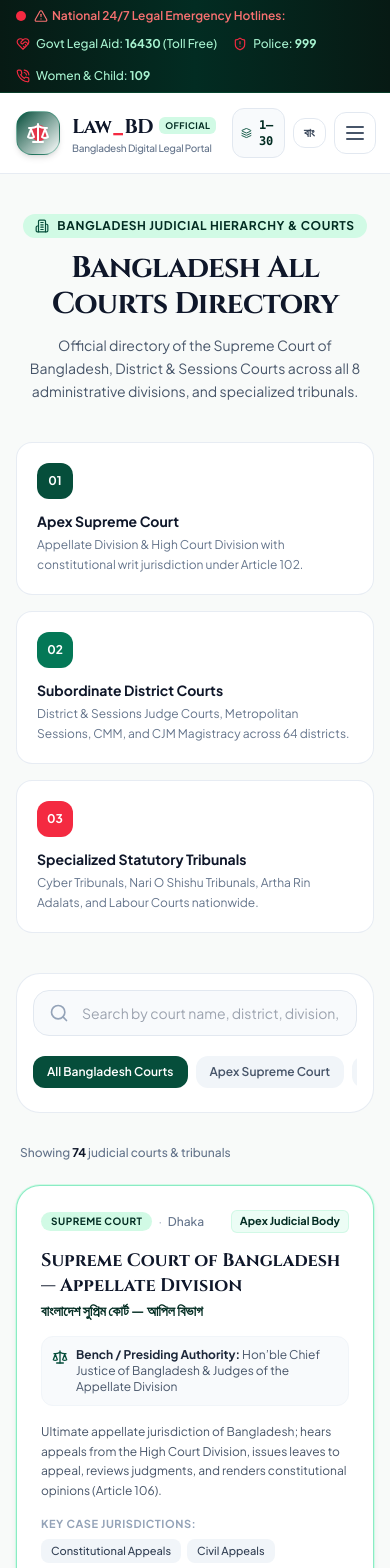
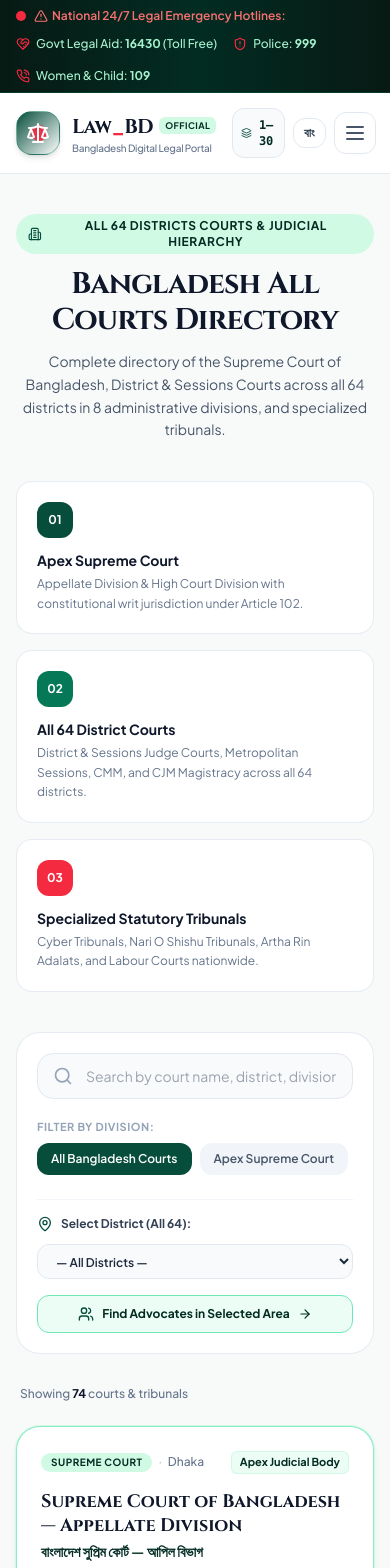
Before and after one commit to ahona25/Law_BD, a React (Vite) app in the folder frontend/: page /courts in a window 390 px wide. Shown: the top 1568 px of the page. Built offline with nearby package versions, Linux system fonts and the light colour scheme.

Commit message:
Update code

```diff
--- a/frontend/src/pages/CourtsPage.jsx
+++ b/frontend/src/pages/CourtsPage.jsx
@@ -14,25 +14,54 @@ import {
   Copy,
   Check,
   Compass,
-  ArrowRight
+  ArrowRight,
+  Filter,
+  Users
 } from 'lucide-react';
 import { useLanguage } from '../context/LanguageContext';
-import { ALL_BANGLADESH_COURTS, BANGLADESH_DIVISIONS } from '../data/courtsData';
+import { ALL_BANGLADESH_COURTS, BANGLADESH_DIVISIONS, ALL_64_DISTRICTS } from '../data/courtsData';
 
 export default function CourtsPage() {
   const { lang } = useLanguage();
   const [selectedDivision, setSelectedDivision] = useState('all');
+  const [selectedDistrict, setSelectedDistrict] = useState('all');
   const [searchQuery, setSearchQuery] = useState('');
   const [copiedId, setCopiedId] = useState(null);
 
-  // Filter courts based on selected division tab and search query
+  // Available districts based on division selection
+  const availableDistricts = useMemo(() => {
+    if (selectedDivision === 'all' || selectedDivision === 'specialized' || selectedDivision === 'apex') {
+      return ALL_64_DISTRICTS;
+    }
+    return ALL_64_DISTRICTS.filter((d) => d.divisionId === selectedDivision);
+  }, [selectedDivision]);
+
+  // Handle Division Click
+  const handleDivisionSelect = (divId) => {
+    setSelectedDivision(divId);
+    // If current district doesn't belong to this division, reset district
+    if (divId !== 'all' && divId !== 'specialized' && divId !== 'apex') {
+      const distBelongs = ALL_64_DISTRICTS.some(
+        (d) => d.divisionId === divId && d.name.toLowerCase() === selectedDistrict.toLowerCase()
+      );
+      if (!distBelongs) {
+        setSelectedDistrict('all');
+      }
+    }
+  };
+
+  // Filter courts based on division, district, and search query
   const filteredCourts = useMemo(() => {
     return ALL_BANGLADESH_COURTS.filter((court) => {
       const matchesDivision =
         selectedDivision === 'all' || court.divisionId === selectedDivision;
 
+      const matchesDistrict =
+        selectedDistrict === 'all' ||
+        court.district.toLowerCase() === selectedDistrict.toLowerCase();
+
       const q = searchQuery.toLowerCase().trim();
-      if (!q) return matchesDivision;
+      if (!q) return matchesDivision && matchesDistrict;
 
       const matchesSearch =
         court.name.toLowerCase().includes(q) ||
@@ -42,9 +71,9 @@ export default function CourtsPage() {
         court.address.toLowerCase().includes(q) ||
         court.caseTypes.some((ct) => ct.toLowerCase().includes(q));
 
-      return matchesDivision && matchesSearch;
+      return matchesDivision && matchesDistrict && matchesSearch;
     });
-  }, [selectedDivision, searchQuery]);
+  }, [selectedDivision, selectedDistrict, searchQuery]);
 
   const handleCopyAddress = (court) => {
     const textToCopy = `${court.name} - ${court.address} (Phone: ${court.phone})`;
@@ -52,6 +81,16 @@ export default function CourtsPage() {
     setCopiedId(court.id);
     setTimeout(() => setCopiedId(null), 2000);
   };
+
+  // Target area name for advocates link
+  const currentAreaTarget = useMemo(() => {
+    if (selectedDistrict !== 'all') return selectedDistrict;
+    if (selectedDivision !== 'all') {
+      const divObj = BANGLADESH_DIVISIONS.find((d) => d.id === selectedDivision);
+      return divObj ? divObj.name : '';
+    }
+    return '';
+  }, [selectedDistrict, selectedDivision]);
 
   return (
     <div className="min-h-screen bg-[#F8FAF9] py-10 sm:py-14">
@@ -63,15 +102,15 @@ export default function CourtsPage() {
         <div className="text-center max-w-3xl mx-auto mb-10">
           <div className="inline-flex items-center gap-2 px-3 py-1 rounded-full bg-emerald-100 text-bdGreen-900 text-xs font-bold uppercase tracking-wider mb-3">
             <Building2 className="w-3.5 h-3.5 text-bdGreen-800" />
-            <span>{lang === 'bn' ? 'বাংলাদেশ বিচার বিভাগ ও আদালত ডিরেক্টরি' : 'Bangladesh Judicial Hierarchy & Courts'}</span>
+            <span>{lang === 'bn' ? 'বাংলাদেশ বিচার বিভাগ ও ৬৪ জেলা আদালত ডিরেক্টরি' : 'All 64 Districts Courts & Judicial Hierarchy'}</span>
           </div>
           <h1 className="font-serif text-3xl sm:text-5xl font-bold text-slate-900 tracking-tight">
             {lang === 'bn' ? 'বাংলাদেশের সকল আদালত ও অধিক্ষেত্র' : 'Bangladesh All Courts Directory'}
           </h1>
           <p className="mt-3 text-sm sm:text-base text-slate-600 leading-relaxed">
             {lang === 'bn'
-              ? 'সুপ্রিম কোর্ট (আপিল ও হাইকোর্ট বিভাগ), ৮টি প্রশাসনিক বিভাগের সকল জেলা ও দায়রা জজ আদালত এবং বিশেষায়িত ট্রাইব্যুনালের বিস্তারিত তথ্য।'
-              : 'Official directory of the Supreme Court of Bangladesh, District & Sessions Courts across all 8 administrative divisions, and specialized tribunals.'}
+              ? 'সুপ্রিম কোর্ট (আপিল ও হাইকোর্ট বিভাগ), ৮টি প্রশাসনিক বিভাগের সকল ৬৪টি জেলা ও দায়রা জজ আদালত এবং বিশেষায়িত ট্রাইব্যুনালের বিস্তারিত তথ্য।'
+              : 'Complete directory of the Supreme Court of Bangladesh, District & Sessions Courts across all 64 districts in 8 administrative divisions, and specialized tribunals.'}
           </p>
         </div>
 
@@ -98,12 +137,12 @@ export default function CourtsPage() {
               02
             </div>
             <h2 className="font-bold text-slate-900 text-sm">
-              {lang === 'bn' ? 'অধীনস্থ জেলা ও দায়রা আদালত' : 'Subordinate District Courts'}
+              {lang === 'bn' ? 'অধীনস্থ ৬৪ জেলা ও দায়রা আদালত' : 'All 64 District Courts'}
             </h2>
             <p className="text-xs text-slate-500 mt-1 leading-relaxed">
               {lang === 'bn'
-                ? '৮টি বিভাগের জেলা ও দায়রা জজ আদালত, মহানগর দায়রা আদালত, সিএমএম ও সিজেএম আদালত।'
-                : 'District & Sessions Judge Courts, Metropolitan Sessions, CMM, and CJM Magistracy across 64 districts.'}
+                ? '৮টি বিভাগের ৬৪টি জেলা ও দায়রা জজ আদালত, মহানগর দায়রা আদালত, সিএমএম ও সিজেএম আদালত।'
+                : 'District & Sessions Judge Courts, Metropolitan Sessions, CMM, and CJM Magistracy across all 64 districts.'}
             </p>
           </div>
 
@@ -123,12 +162,12 @@ export default function CourtsPage() {
         </div>
 
         {/* =========================================================================
-            SEARCH BAR & DIVISION FILTER TABS (Simple & Accessible)
+            SEARCH BAR, DIVISION PILLS & 64-DISTRICT SELECTOR
             ========================================================================= */}
-        <div className="bg-white rounded-3xl p-4 sm:p-6 border border-slate-200/80 shadow-2xs mb-8">
+        <div className="bg-white rounded-3xl p-5 sm:p-7 border border-slate-200/80 shadow-2xs mb-8 space-y-5">
 
           {/* Search Input */}
-          <div className="relative mb-5">
+          <div className="relative">
             <Search className="w-5 h-5 text-slate-400 absolute left-4 top-1/2 -translate-y-1/2" />
             <input
               type="text"
@@ -136,8 +175,8 @@ export default function CourtsPage() {
               onChange={(e) => setSearchQuery(e.target.value)}
               placeholder={
                 lang === 'bn'
-                  ? 'আদালতের নাম, জেলা, এলাকা বা মামলার ধরণ দিয়ে খুঁজুন (যেমন: ঢাকা, সাইবার, হাইকোর্ট, জমিজমা)...'
-                  : 'Search by court name, district, division, or case type (e.g. Dhaka, Cyber, High Court, Title)...'
+                  ? 'আদালতের নাম, জেলা, এলাকা বা মামলার ধরণ দিয়ে খুঁজুন (যেমন: ঢাকা, বগুড়া, কুমিল্লা, সাইবার, হাইকোর্ট)...'
+                  : 'Search by court name, district, division, or case type (e.g. Dhaka, Bogura, Cumilla, Cyber)...'
               }
               className="w-full pl-12 pr-4 py-3 bg-slate-50 border border-slate-200 rounded-2xl text-sm focus:outline-none focus:ring-2 focus:ring-bdGreen-800 focus:bg-white transition-all"
             />
@@ -153,13 +192,17 @@ export default function CourtsPage() {
           </div>
 
           {/* Division Filter Pills */}
-          <div className="flex items-center gap-2 overflow-x-auto pb-2 scrollbar-none">
+          <div>
+            <div className="text-[11px] font-bold text-slate-400 uppercase tracking-wider mb-2">
+              {lang === 'bn' ? 'বিভাগ নির্বাচন করুন:' : 'Filter by Division:'}
+            </div>
+            <div className="flex items-center gap-2 overflow-x-auto pb-1 scrollbar-none">
               {BANGLADESH_DIVISIONS.map((div) => {
                 const isSelected = selectedDivision === div.id;
                 return (
                   <button
                     key={div.id}
-                  onClick={() => setSelectedDivision(div.id)}
+                    onClick={() => handleDivisionSelect(div.id)}
                     className={`px-3.5 py-2 rounded-xl text-xs font-semibold whitespace-nowrap transition-all shrink-0 ${
                       isSelected
                         ? 'bg-bdGreen-800 text-white shadow-xs font-bold'
@@ -173,6 +216,56 @@ export default function CourtsPage() {
             </div>
           </div>
 
+          {/* 64 Districts Dropdown Selector & Direct Find Advocates Action */}
+          <div className="pt-4 border-t border-slate-100 flex flex-col md:flex-row md:items-center justify-between gap-4">
+            <div className="flex flex-col sm:flex-row items-stretch sm:items-center gap-3 flex-1">
+              <div className="flex items-center gap-2 text-xs font-bold text-slate-700 shrink-0">
+                <MapPin className="w-4 h-4 text-bdGreen-800" />
+                <span>{lang === 'bn' ? 'জেলা নির্বাচন (৬৪ জেলা):' : 'Select District (All 64):'}</span>
+              </div>
+              <select
+                value={selectedDistrict}
+                onChange={(e) => setSelectedDistrict(e.target.value)}
+                className="px-3.5 py-2 bg-slate-50 border border-slate-200 rounded-xl text-xs font-semibold text-slate-800 focus:outline-none focus:ring-2 focus:ring-bdGreen-800 min-w-[200px]"
+              >
+                <option value="all">
+                  {lang === 'bn' ? '— সকল জেলা (All Districts) —' : '— All Districts —'}
+                </option>
+                {availableDistricts.map((dist) => (
+                  <option key={dist.id} value={dist.name}>
+                    {lang === 'bn' ? `${dist.nameBn} (${dist.name})` : dist.name}
+                  </option>
+                ))}
+              </select>
+
+              {selectedDistrict !== 'all' && (
+                <button
+                  type="button"
+                  onClick={() => setSelectedDistrict('all')}
+                  className="text-xs font-semibold text-slate-500 hover:text-slate-800 underline self-start sm:self-auto"
+                >
+                  {lang === 'bn' ? 'রিসেট' : 'Reset'}
+                </button>
+              )}
+            </div>
+
+            {/* Direct Link to Find Advocates in this Selected Area */}
+            <Link
+              to={`/lawyers?division=${selectedDivision !== 'all' ? selectedDivision : ''}&district=${selectedDistrict !== 'all' ? selectedDistrict : ''}`}
+              className="inline-flex items-center justify-center gap-2 px-4 py-2.5 bg-emerald-50 hover:bg-bdGreen-800 text-bdGreen-900 hover:text-white border border-emerald-300 hover:border-bdGreen-800 rounded-xl text-xs font-bold transition-all shadow-2xs shrink-0 group"
+            >
+              <Users className="w-4 h-4 text-bdGreen-800 group-hover:text-white transition-colors" />
+              <span>
+                {currentAreaTarget
+                  ? (lang === 'bn' ? `${currentAreaTarget}-এর সকল আইনজীবী দেখুন` : `Show All Advocates in ${currentAreaTarget}`)
+                  : (lang === 'bn' ? 'নির্বাচিত এলাকার আইনজীবী দেখুন' : 'Find Advocates in Selected Area')}
+              </span>
+              <ArrowRight className="w-3.5 h-3.5 group-hover:translate-x-0.5 transition-transform" />
+            </Link>
+          </div>
+
+        </div>
+
         {/* =========================================================================
             RESULTS COUNT & ACTIVE FILTER INDICATION
             ========================================================================= */}
@@ -181,19 +274,25 @@ export default function CourtsPage() {
             {lang === 'bn' ? (
               <span>
                 মোট <strong className="text-slate-900 font-bold">{filteredCourts.length}</strong>টি আদালত প্রদর্শিত হচ্ছে
+                {selectedDistrict !== 'all' && <span> ({selectedDistrict} জেলা)</span>}
               </span>
             ) : (
               <span>
-                Showing <strong className="text-slate-900 font-bold">{filteredCourts.length}</strong> judicial courts & tribunals
+                Showing <strong className="text-slate-900 font-bold">{filteredCourts.length}</strong> courts & tribunals
+                {selectedDistrict !== 'all' && <span> for <strong>{selectedDistrict} District</strong></span>}
               </span>
             )}
           </div>
-          {selectedDivision !== 'all' && (
+          {(selectedDivision !== 'all' || selectedDistrict !== 'all') && (
             <button
-              onClick={() => setSelectedDivision('all')}
+              onClick={() => {
+                setSelectedDivision('all');
+                setSelectedDistrict('all');
+                setSearchQuery('');
+              }}
               className="text-xs text-bdGreen-800 hover:underline font-semibold"
             >
-              {lang === 'bn' ? 'সকল বিভাগ দেখুন' : 'Show All Areas'}
+              {lang === 'bn' ? 'সকল ফিল্টার রিসেট করুন' : 'Show All Areas'}
             </button>
           )}
         </div>
@@ -210,11 +309,12 @@ export default function CourtsPage() {
             <p className="text-xs text-slate-500 mt-1 max-w-sm mx-auto">
               {lang === 'bn'
                 ? 'অনুসন্ধানের বানান পরীক্ষা করুন অথবা ফিল্টার পরিবর্তন করে পুনরায় চেষ্টা করুন।'
-                : 'Try adjusting your search terms or clearing the division filter.'}
+                : 'Try adjusting your search terms or clearing the division and district filter.'}
             </p>
             <button
               onClick={() => {
                 setSelectedDivision('all');
+                setSelectedDistrict('all');
                 setSearchQuery('');
               }}
               className="mt-4 px-4 py-2 bg-bdGreen-800 text-white text-xs font-bold rounded-xl"
@@ -351,12 +451,18 @@ export default function CourtsPage() {
                       )}
                     </button>
 
+                    {/* Find Advocates in THIS Selected Court / District Area */}
                     <Link
-                      to={`/lawyers?court=${encodeURIComponent(court.name)}`}
-                      className="inline-flex items-center gap-1 px-3 py-1.5 bg-slate-50 hover:bg-emerald-50 text-bdGreen-900 border border-slate-200 hover:border-emerald-200 text-xs font-bold rounded-xl transition-all"
+                      to={`/lawyers?division=${encodeURIComponent(court.division)}&district=${encodeURIComponent(court.district)}&court=${encodeURIComponent(court.name)}`}
+                      className="inline-flex items-center gap-1.5 px-3.5 py-1.5 bg-emerald-50 hover:bg-bdGreen-800 text-bdGreen-900 hover:text-white border border-emerald-300 hover:border-bdGreen-800 text-xs font-bold rounded-xl transition-all shadow-2xs group"
                     >
-                      <span>{lang === 'bn' ? 'আইনজীবী খুঁজুন' : 'Find Advocates'}</span>
-                      <ArrowRight className="w-3.5 h-3.5" />
+                      <Users className="w-3.5 h-3.5 text-bdGreen-800 group-hover:text-white transition-colors" />
+                      <span>
+                        {lang === 'bn'
+                          ? `${court.districtBn}-এর আইনজীবী দেখুন`
+                          : `Find Advocates in ${court.district}`}
+                      </span>
+                      <ArrowRight className="w-3.5 h-3.5 group-hover:translate-x-0.5 transition-transform" />
                     </Link>
                   </div>
 
@@ -373,13 +479,13 @@ export default function CourtsPage() {
           <div className="space-y-2 text-center md:text-left">
             <h3 className="font-serif text-2xl font-bold">
               {lang === 'bn'
-                ? 'আপনার মামলার জন্য সঠিক আদালতে আইনজীবী প্রয়োজন?'
-                : 'Need Legal Counsel for a Specific Court Jurisdiction?'}
+                ? 'আপনার জেলার আদালতে সরাসরি সনদপ্রাপ্ত আইনজীবী খুঁজছেন?'
+                : 'Need Verified Bar Council Advocates in Your District?'}
             </h3>
             <p className="text-emerald-100 text-xs sm:text-sm max-w-xl">
               {lang === 'bn'
-                ? 'সুপ্রিম কোর্ট ও সকল জেলা জজ আদালতের সনদপ্রাপ্ত আইনজীবীদের সাথে পরামর্শ বুক করুন।'
-                : 'Connect directly with verified Bar Council advocates enrolled in the Supreme Court, Metropolitan Sessions, and District Bar Associations.'}
+                ? 'বাংলাদেশের সকল ৬৪ জেলা আদালত ও সুপ্রিম কোর্টের সনদপ্রাপ্ত বিজ্ঞ আইনজীবীদের চেম্বার ও ভিডিও পরামর্শ বুক করুন।'
+                : 'Connect directly with verified Bar Council enrolled advocates across all 64 District Bar Associations and the Supreme Court of Bangladesh.'}
             </p>
           </div>
           <div className="flex items-center gap-3 shrink-0">
@@ -387,7 +493,7 @@ export default function CourtsPage() {
               to="/lawyers"
               className="px-5 py-3 bg-white text-bdGreen-900 hover:bg-emerald-50 text-xs sm:text-sm font-bold rounded-xl transition-colors shadow-md"
             >
-              {lang === 'bn' ? 'আইনজীবী ডিরেক্টরি দেখুন' : 'Browse Advocates'}
+              {lang === 'bn' ? 'সকল আইনজীবী দেখুন' : 'Browse All Advocates'}
             </Link>
             <Link
               to="/ai-assistant"
--- a/frontend/src/pages/HomePage.jsx
+++ b/frontend/src/pages/HomePage.jsx
@@ -646,6 +646,8 @@ export default function HomePage() {
                     </div>
                   </div>
 
+
+
                   <div className="pt-4 border-t border-slate-100 flex items-center justify-between text-xs">
                     <button
                       onClick={() => toggleLawBookmark(law.id)}
```
Lines whose indentation alone changed are shown as unchanged.
